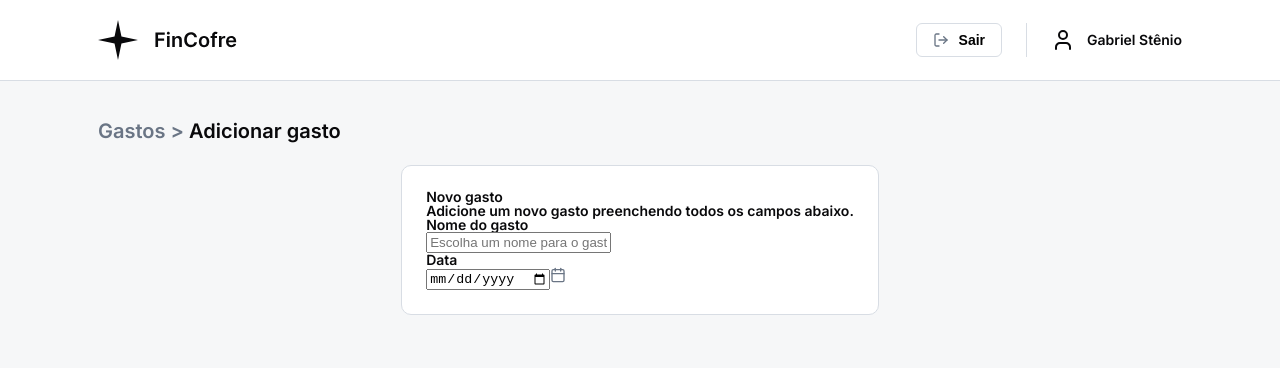
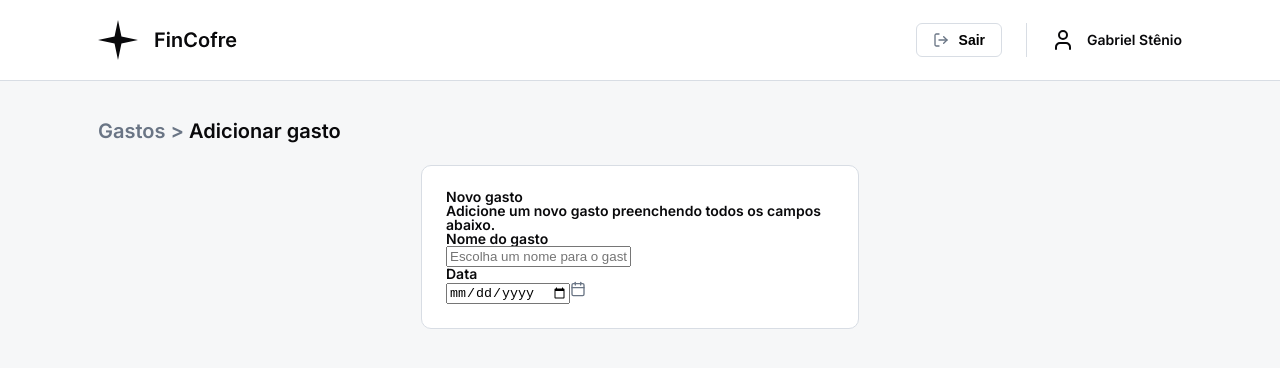
Before and after one commit to bagrielz/frontend-fincofre, an Angular app: page /adicionar-gasto in a window 1280 px wide. Shown: the top 368 px of the page. Built offline with nearby package versions, Linux system fonts and the light colour scheme.

Commit message:
style: updates the max width of the form content for its respective css file

```diff
--- a/src/app/features/form/components/form-container/form-container.component.css
+++ b/src/app/features/form/components/form-container/form-container.component.css
@@ -7,6 +7,8 @@
 .form-content {
   background: var(--color-light);
   border: 1px solid var(--color-gray-200);
+  max-width: 24.25rem;
+
   border-radius: 0.625rem;
   padding: 1.5rem;
 }
--- a/src/app/pages/add-spent-form/add-spent-form.component.css
+++ /dev/null
@@ -1,3 +0,0 @@
-.form-content {
-  max-width: 24.25rem;
-}
```
